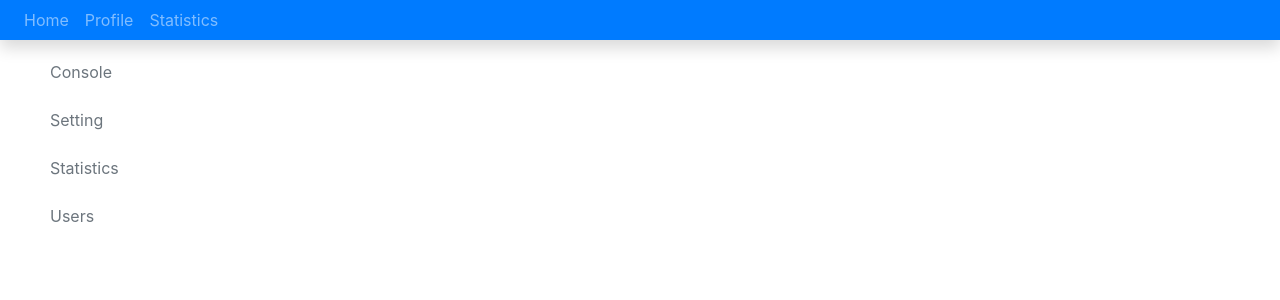
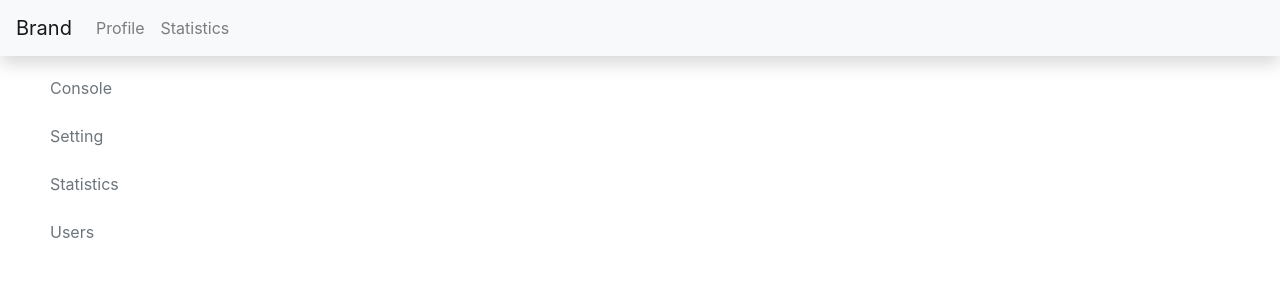
Before and after one commit to KartaviK/solves-registry-frontend, a React (Create React App) app: page /home in a window 1280 px wide. Shown: the top 300 px of the page. Built offline with nearby package versions, Linux system fonts and the light colour scheme; the HTML template or start-up script is replaced by a standard one.

Commit message:
Refactor (#1)

```diff
--- a/src/components/App.tsx
+++ b/src/components/App.tsx
@@ -1,6 +1,5 @@
 import React, {Component} from 'react';
-import Sign from './Auth/Sign';
-import {Container, Row} from "react-bootstrap";
+// import Sign from './Auth/Sign';
 import {BrowserRouter as Router, Route} from 'react-router-dom';
 import {Statistics} from "./Statistics";
 import Header from './Header';
@@ -12,18 +11,12 @@ export default class App extends Component {
     render() {
         return <Router>
             <Header/>
-            <Container fluid>
+            <div className="container-fluid">
                 <Route path="/" exact component={Stopwatch}/>
                 <Route path="/home" component={Dashboard}/>
                 <Route path="/profile" component={Profile}/>
                 <Route path="/statistics" component={Statistics}/>
-            </Container>
+            </div>
         </Router>
     }
-
-    protected static sign() {
-        return <Container className="h-100 d-flex justify-content-center align-items-center">
-            <Sign/>
-        </Container>
-    }
 }
--- a/src/components/Auth/Sign.tsx
+++ b/src/components/Auth/Sign.tsx
@@ -1,11 +1,10 @@
 import * as React from "react";
-import {Button, Card, Container, Form, Col} from 'react-bootstrap';
 
 class Sign extends React.Component {
     public render() {
-        return <Container>
-            <Col md={{span: 6, offset: 3}}>
-                <Card bg={"dark"} className="rounded-0">
+        return <div className="container">
+            <div className="col-md-6 offset-3">
+                {/*<div className="rounded-0">
                     <Form>
                         <Card.Header className="text-light">
                             Authentication
@@ -26,9 +25,9 @@ class Sign extends React.Component {
                             </Button>
                         </Card.Footer>
                     </Form>
-                </Card>
-            </Col>
-        </Container>;
+                </div>*/}
+            </div>
+        </div>;
     }
 }
 
--- a/src/components/Dashboard.tsx
+++ b/src/components/Dashboard.tsx
@@ -1,5 +1,4 @@
 import * as React from 'react';
-import {Col, Container, Row, Nav} from 'react-bootstrap';
 import {Route} from "react-router";
 import Console from './Dashboard/Console';
 import Settings from "./Dashboard/Settings";
@@ -9,25 +8,25 @@ import {BrowserRouter as Router, Link} from "react-router-dom";
 
 export default class Dashboard extends React.Component {
     render() {
-        return <Container fluid className={"pt-2"}>
-            <Row>
+        return <div className="container-fluid pt-2">
+            <div className="row">
                 <Router>
-                    <Col md={2}>
-                        <Nav defaultActiveKey="/console" className="flex-column">
-                            <Link to="console" className={"bg-lightgrey-hover text-secondary m-1 nav-link"}>Console</Link>
-                            <Link to="/settings" className={"bg-lightgrey-hover text-secondary m-1 nav-link"}>Setting</Link>
-                            <Link to="/statistics" className={"bg-lightgrey-hover text-secondary m-1 nav-link"}>Statistics</Link>
-                            <Link to="/users" className={"bg-lightgrey-hover text-secondary m-1 nav-link"}>Users</Link>
-                        </Nav>
-                    </Col>
-                    <Col md={10}>
+                    <div className="col-md-2">
+                        <div className="nav flex-column">
+                            <Link to="/console" className="bg-lightgrey-hover text-secondary m-1 nav-link">Console</Link>
+                            <Link to="/settings" className="bg-lightgrey-hover text-secondary m-1 nav-link">Setting</Link>
+                            <Link to="/statistics" className="bg-lightgrey-hover text-secondary m-1 nav-link">Statistics</Link>
+                            <Link to="/users" className="bg-lightgrey-hover text-secondary m-1 nav-link">Users</Link>
+                        </div>
+                    </div>
+                    <div className="col-md-10">
                         <Route path={"/console"} component={Console}/>
                         <Route path={"/settings"} component={Settings}/>
                         <Route path={"/statistics"} component={Statistics}/>
                         <Route path={"/users"} component={Users}/>
-                    </Col>
+                    </div>
                 </Router>
-            </Row>
-        </Container>
+            </div>
+        </div>
     }
 }
--- a/src/components/Header.tsx
+++ b/src/components/Header.tsx
@@ -1,21 +1,25 @@
 import * as React from "react";
-import {Nav, Navbar} from "react-bootstrap";
 import {Link} from "react-router-dom";
 
 export default class Header extends React.Component {
     public render() {
-        return (
-            <Navbar variant={"dark"} className="bg-primary shadow">
-                <Nav>
-                    <Link to="/" className="nav-link">Home</Link>
-                </Nav>
-                <Nav>
-                    <Link to="/profile" className="nav-link">Profile</Link>
-                </Nav>
-                <Nav>
-                    <Link to="/statistics" className="nav-link">Statistics</Link>
-                </Nav>
-            </Navbar>
-        );
+        return  <nav className="navbar navbar-expand-lg navbar-light bg-light shadow">
+            <Link className="navbar-brand" to="/">Brand</Link>
+            <button className="navbar-toggler" type="button" data-toggle="collapse"
+                    data-target="#navbar-menu" aria-controls="navbar-menu"
+                    aria-expanded="false" aria-label="Toggle navigation">
+                <span className="navbar-toggler-icon"/>
+            </button>
+            <div className="collapse navbar-collapse" id="navbar-menu">
+                <ul className="navbar-nav mr-auto">
+                    <li className="nav-item">
+                        <Link className="nav-link" to="/profile">Profile</Link>
+                    </li>
+                    <li className="nav-item">
+                        <Link className="nav-link" to="/statistics">Statistics</Link>
+                    </li>
+                </ul>
+            </div>
+        </nav>;
     }
 }
--- a/src/components/Profile.tsx
+++ b/src/components/Profile.tsx
@@ -1,21 +1,21 @@
 import * as React from "react";
-import {Card, Col} from "react-bootstrap";
 import "../images/user_default.png";
 
 export default class Profile extends React.Component {
     public render() {
-        return <Col sm={3}>
-            <Card>
-                <Card.Header className="p-0">
-                    <Card.Img variant="top" src="user_default.png" className="blur"/>
-                </Card.Header>
-                <Card.Body>
-                    <Card.Text>
-                        Some quick example text to build on the card title and make up the bulk
-                        of the card's content
-                    </Card.Text>
-                </Card.Body>
-            </Card>
-        </Col>
+        return 'Profile';
+        // return <Col sm={3}>
+        //     <Card>
+        //         <Card.Header className="p-0">
+        //             <Card.Img variant="top" src="user_default.png" className="blur"/>
+        //         </Card.Header>
+        //         <Card.Body>
+        //             <Card.Text>
+        //                 Some quick example text to build on the card title and make up the bulk
+        //                 of the card's content
+        //             </Card.Text>
+        //         </Card.Body>
+        //     </Card>
+        // </Col>
     }
 }
--- a/src/components/Statistics.tsx
+++ b/src/components/Statistics.tsx
@@ -1,7 +1,6 @@
 import * as React from "react";
 import axios from 'axios';
 import {VictoryChart, VictoryTheme, VictoryScatter} from 'victory';
-import {Container, Row, Col, Table} from "react-bootstrap";
 import * as PrettyMs from 'pretty-ms';
 
 export interface Solve {
--- a/src/components/Stopwatch.tsx
+++ b/src/components/Stopwatch.tsx
@@ -1,7 +1,6 @@
 import * as React from "react";
 import Timer from 'react-compound-timer';
 import {INITED, PLAYING, STOPPED} from "react-compound-timer/build/lib/models/TimerState";
-import {Container} from "react-bootstrap";
 
 export class Stopwatch extends React.Component {
     public readonly state: { time: number } = {
@@ -24,9 +23,7 @@ export class Stopwatch extends React.Component {
     public render() {
         return <Timer startImmediately={false} timeToUpdate={10}>
             {({start, stop: timerStopHandler, reset, getTime, timerState}) => <React.Fragment>
-                <Container
-                    fluid
-                    className={"p-5 d-flex justify-content-center"}
+                <div className="p-5 d-flex justify-content-center container"
                     style={{
                         outline: "inherit",
                         fontSize: "12vw",
@@ -47,7 +44,7 @@ export class Stopwatch extends React.Component {
                     <Timer.Hours formatValue={number => number === 0 ? '' : `${number}:`}/>
                     <Timer.Minutes/>:<Timer.Seconds/>.
                     <Timer.Milliseconds formatValue={number => number < 100 ? `${number / 10}0` : `${number / 10}`}/>
-                </Container>
+                </div>
             </React.Fragment>}
         </Timer>;
     }
--- a/src/styles/main.css
+++ b/src/styles/main.css
@@ -1,10 +1,10 @@
-html, body {
-    height: 100%;
-}
+/*html, body {*/
+/*    height: 100%;*/
+/*}*/
 
-nav {
-    height: 2.5em;
-}
+/*nav {*/
+/*    height: 2.5em;*/
+/*}*/
 
 .bg-lightgrey-hover:hover {
     background-color: lightgray;
```
Also changed, not shown: package.json (+24 -25 lines), src/components/Dynamic.tsx (deleted, +0 -50 lines), src/components/SolvesTable.tsx (deleted, +0 -47 lines), src/index.js (+5 -2 lines), 1 other file (tests, documents, lock files or other folders).
